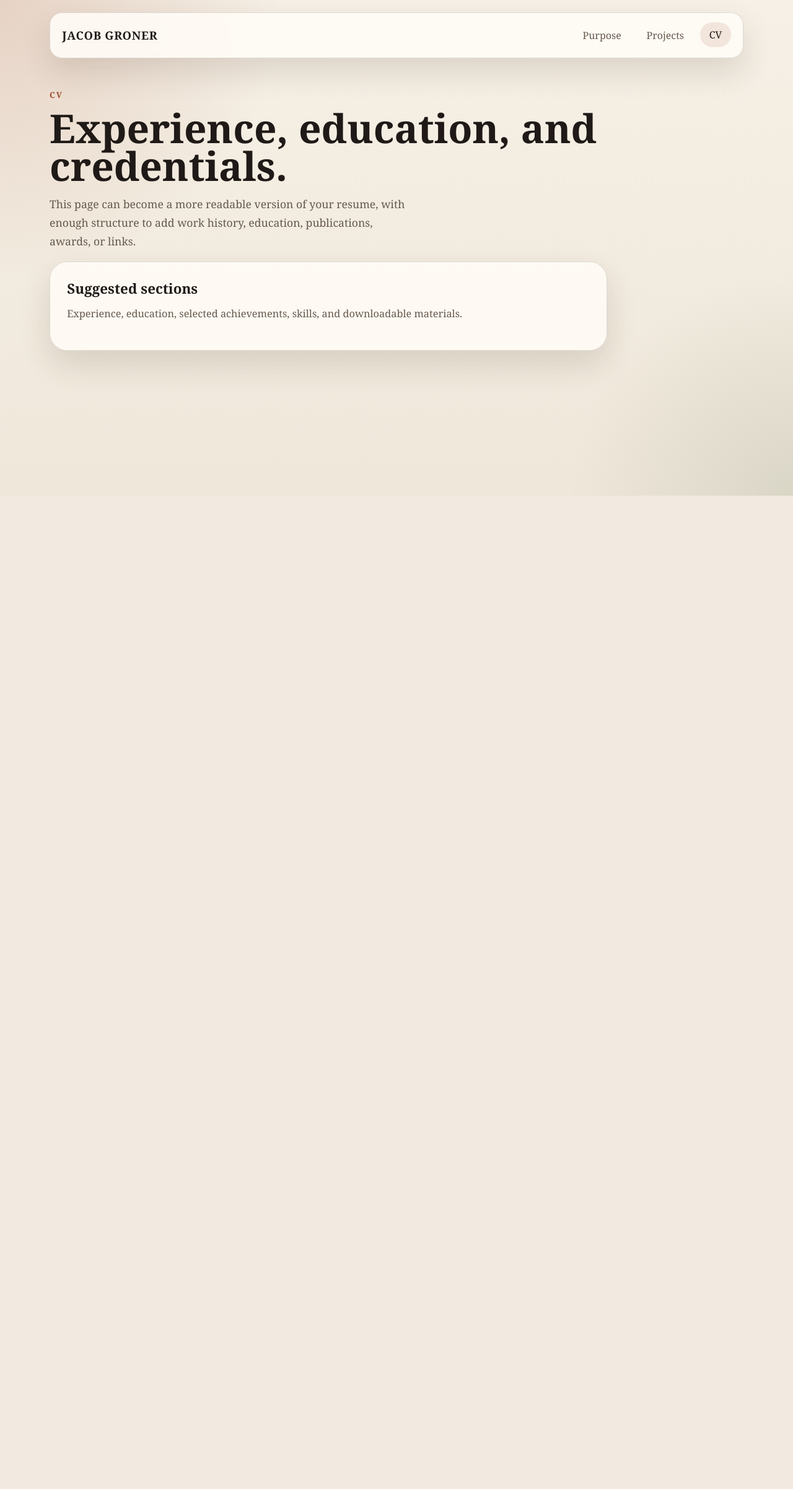
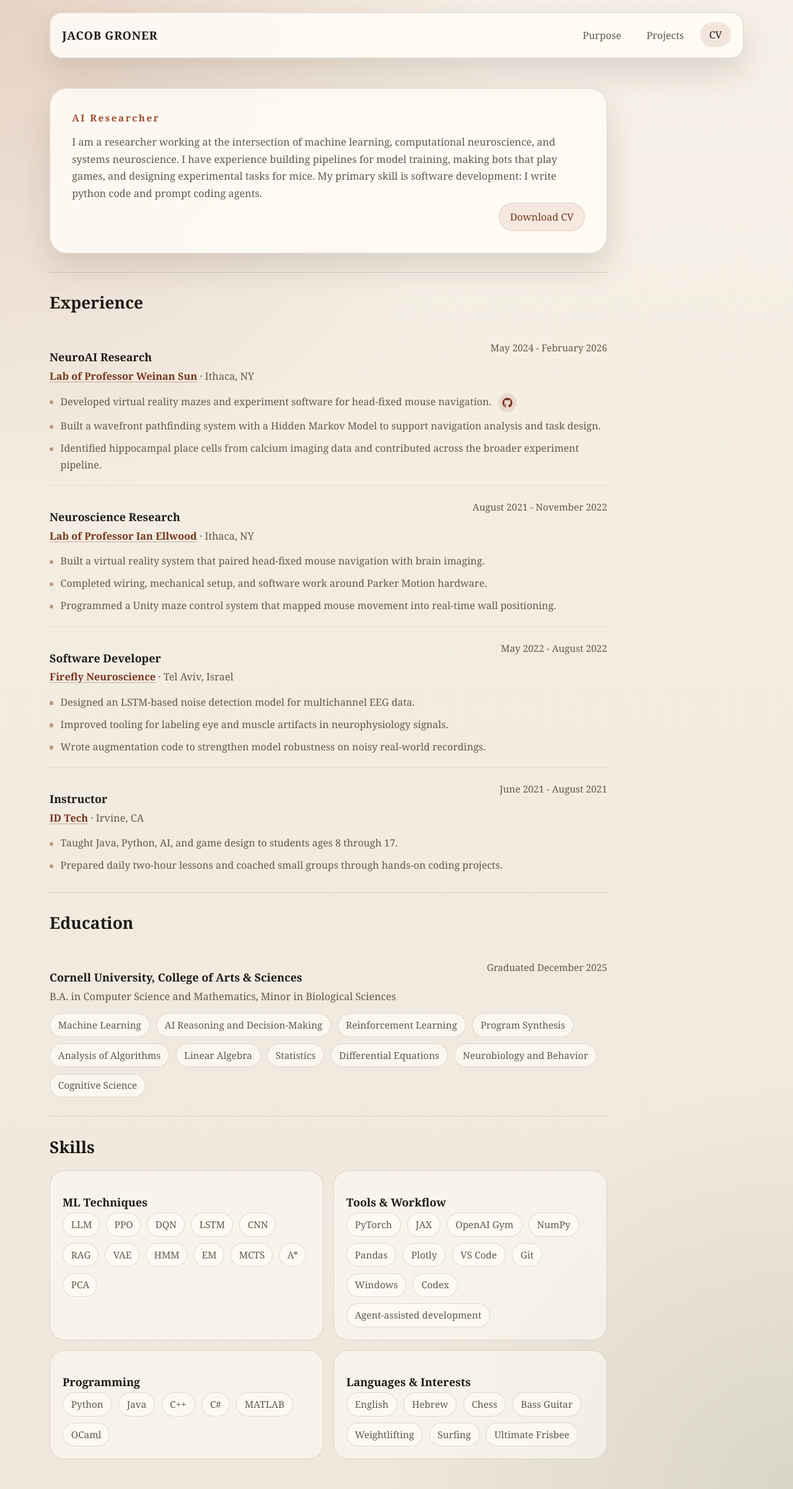
Before and after one commit to Jgroner11/personal-website, a PHP site: page /cv.html in a window 1280 px wide. Shown: the whole page at 62% size. Before the commit the page ends 800 px from the top, so only its background shows below. Run offline with PHP 8.4, Linux system fonts and the light colour scheme.

Commit message:
cleaned up cv formatting, looks passable now, but still some problems with white space around button

```diff
--- a/css/styles.css
+++ b/css/styles.css
@@ -195,6 +195,234 @@ p {
   padding: 1.7rem;
 }
 
+.cv-page {
+  display: grid;
+  gap: 1.9rem;
+}
+
+.cv-hero {
+  display: flex;
+  flex-direction: column;
+  padding: 2.2rem;
+}
+
+.cv-eyebrow {
+  font-size: 0.96rem;
+  text-transform: none;
+}
+
+.cv-role {
+  max-width: 36rem;
+  margin-bottom: 0;
+  font-size: 1.15rem;
+  color: var(--ink);
+}
+
+.cv-download {
+  align-self: flex-end;
+  padding: 0.68rem 1.05rem;
+  border: 1px solid rgba(159, 77, 46, 0.18);
+  background: rgba(159, 77, 46, 0.1);
+  color: var(--accent-deep);
+  white-space: nowrap;
+  box-shadow: none;
+}
+
+.cv-download:hover {
+  background: rgba(159, 77, 46, 0.16);
+  color: var(--accent);
+}
+
+.cv-summary {
+  max-width: none;
+  margin-bottom: 0;
+}
+
+.cv-section {
+  padding-top: 1.9rem;
+  border-top: 1px solid var(--line);
+}
+
+.cv-section-title {
+  margin-bottom: 1.25rem;
+  font-size: 1.65rem;
+}
+
+.cv-entry {
+  padding: 1.25rem 0;
+  border-bottom: 1px solid rgba(31, 26, 23, 0.08);
+}
+
+.cv-entry:last-child {
+  padding-bottom: 0;
+  border-bottom: 0;
+}
+
+.cv-entry h3,
+.cv-skill-card h3 {
+  margin-bottom: 0.35rem;
+  font-size: 1.12rem;
+}
+
+.cv-entry-head {
+  display: flex;
+  align-items: flex-start;
+  justify-content: space-between;
+  gap: 1.5rem;
+  margin-bottom: 0.8rem;
+}
+
+.cv-entry-org,
+.cv-entry-date {
+  margin-bottom: 0;
+  color: var(--muted);
+}
+
+.cv-entry-org a {
+  color: var(--accent-deep);
+  font-weight: 700;
+  text-decoration: underline;
+  text-decoration-color: rgba(118, 54, 29, 0.35);
+  text-underline-offset: 0.18em;
+  transition: color 180ms ease, text-decoration-color 180ms ease;
+}
+
+.cv-entry-org a:hover {
+  color: var(--accent);
+  text-decoration-color: currentColor;
+}
+
+.cv-entry-date {
+  margin-top: 0.14rem;
+  white-space: nowrap;
+  font-size: 0.96rem;
+}
+
+.cv-list,
+.cv-pill-list {
+  margin: 0;
+  padding: 0;
+  list-style: none;
+}
+
+.cv-list {
+  display: grid;
+  gap: 0.6rem;
+}
+
+.cv-list li {
+  position: relative;
+  padding-left: 1.1rem;
+  color: var(--muted);
+  line-height: 1.65;
+}
+
+.cv-list li::before {
+  content: "";
+  position: absolute;
+  top: 0.72rem;
+  left: 0;
+  width: 0.4rem;
+  height: 0.4rem;
+  border-radius: 999px;
+  background: rgba(159, 77, 46, 0.55);
+}
+
+.cv-inline-link {
+  display: inline-block;
+  width: 1.9rem;
+  height: 1.9rem;
+  margin-left: 0.4rem;
+  border-radius: 999px;
+  vertical-align: middle;
+  color: var(--accent-deep);
+  background: rgba(159, 77, 46, 0.12);
+  transition: transform 180ms ease, background-color 180ms ease, color 180ms ease;
+}
+
+.cv-inline-link:hover {
+  transform: translateY(-1px);
+  color: var(--accent);
+  background: rgba(159, 77, 46, 0.18);
+}
+
+.cv-inline-link svg {
+  display: block;
+  width: 1rem;
+  height: 1rem;
+  margin: 0.45rem;
+  fill: currentColor;
+}
+
+.cv-pill-list {
+  display: flex;
+  flex-wrap: wrap;
+  gap: 0.65rem;
+}
+
+.cv-pill-list li {
+  padding: 0.48rem 0.8rem;
+  border: 1px solid var(--line);
+  border-radius: 999px;
+  background: rgba(255, 252, 246, 0.68);
+  color: var(--muted);
+  font-size: 0.96rem;
+}
+
+.cv-expand-pill {
+  position: relative;
+  width: calc(var(--pill-short-width, 0px) + 1.6rem);
+  transition: width 650ms ease, background-color 650ms ease, border-color 650ms ease, box-shadow 650ms ease, transform 650ms ease;
+  transform-origin: left center;
+}
+
+.cv-pill-short,
+.cv-pill-full {
+  display: inline-block;
+  white-space: nowrap;
+  transition: opacity 460ms ease, transform 650ms ease;
+}
+
+.cv-pill-full {
+  position: absolute;
+  top: 50%;
+  left: 0.8rem;
+  opacity: 0;
+  transform: translateY(-50%) translateX(0.3rem);
+  pointer-events: none;
+}
+
+.cv-expand-pill.is-active .cv-pill-short {
+  opacity: 0;
+  transform: translateX(-0.25rem);
+}
+
+.cv-expand-pill.is-active .cv-pill-full {
+  opacity: 1;
+  transform: translateY(-50%) translateX(0);
+}
+
+.cv-expand-pill.is-active {
+  width: calc(var(--pill-full-width, 0px) + 1.6rem);
+  background: rgba(159, 77, 46, 0.12);
+  border-color: rgba(159, 77, 46, 0.24);
+  box-shadow: 0 8px 20px rgba(118, 54, 29, 0.1);
+  color: var(--accent-deep);
+}
+
+.cv-skill-grid {
+  display: grid;
+  grid-template-columns: repeat(2, minmax(0, 1fr));
+  gap: 1rem;
+}
+
+.cv-skill-card {
+  padding: 1.25rem;
+  border: 1px solid var(--line);
+  border-radius: 24px;
+  background: rgba(255, 252, 246, 0.56);
+}
+
 .project-list {
   display: grid;
   gap: 1.5rem;
@@ -317,4 +545,18 @@ p {
   .portrait-card {
     order: -1;
   }
+
+  .cv-entry-head {
+    flex-direction: column;
+    align-items: flex-start;
+    gap: 0.75rem;
+  }
+
+  .cv-entry-date {
+    white-space: normal;
+  }
+
+  .cv-skill-grid {
+    grid-template-columns: 1fr;
+  }
 }
--- a/cv.html
+++ b/cv.html
@@ -4,8 +4,9 @@
   <meta charset="UTF-8">
   <meta name="viewport" content="width=device-width, initial-scale=1.0">
   <meta name="description" content="CV page for Jacob Groner">
-  <title>CV | Jacob Groner</title>
+  <title></title>
   <link rel="stylesheet" href="css/styles.css">
+  <script src="js/site.js"></script>
 </head>
 <body>
   <div class="page-shell">
@@ -18,19 +19,186 @@
       </nav>
     </header>
 
-    <main class="content-page">
-      <p class="eyebrow">CV</p>
-      <h1>Experience, education, and credentials.</h1>
-      <p class="lead">
-        This page can become a more readable version of your resume, with enough structure
-        to add work history, education, publications, awards, or links.
-      </p>
+    <main class="content-page cv-page">
+      <section class="content-card cv-hero">
+        <p class="eyebrow cv-eyebrow">AI Researcher</p>
+        <p class="cv-summary">
+          I am a researcher working at the intersection of machine learning, computational neuroscience, and systems neuroscience. I have experience building pipelines for model training, making bots that play games, and designing experimental tasks for mice. My primary skill is software development: I write python code and prompt coding agents.
+        </p>
+        <a class="button-link cv-download" href="assets/docs/Jacob_Groner_CV.pdf" download>Download CV</a>
+      </section>
 
-      <section class="content-card">
-        <h2>Suggested sections</h2>
-        <p>Experience, education, selected achievements, skills, and downloadable materials.</p>
+      <section class="cv-section">
+        <h2 class="cv-section-title">Experience</h2>
+
+        <article class="cv-entry">
+          <div class="cv-entry-head">
+            <div>
+              <h3>NeuroAI Research</h3>
+              <p class="cv-entry-org">
+                <a href="https://neuroai.github.io/sunlab/" target="_blank" rel="noreferrer">Lab of Professor Weinan Sun</a> · Ithaca, NY
+              </p>
+            </div>
+            <p class="cv-entry-date">May 2024 - February 2026</p>
+          </div>
+          <ul class="cv-list">
+            <li>
+              Developed virtual reality mazes and experiment software for head-fixed mouse navigation.
+              <a class="cv-inline-link" href="https://github.com/Sun-Lab-NBB" target="_blank" rel="noreferrer" aria-label="View Sun Lab NBB GitHub organization">
+                <svg viewBox="0 0 16 16" aria-hidden="true">
+                  <path d="M8 0C3.58 0 0 3.58 0 8a8 8 0 0 0 5.47 7.59c.4.07.55-.17.55-.38 0-.19-.01-.82-.01-1.49C4 14.09 3.48 13.22 3.32 12.77c-.09-.23-.48-.94-.82-1.13-.28-.15-.68-.52-.01-.53.63-.01 1.08.58 1.23.82.72 1.21 1.87.87 2.33.66.07-.52.28-.87.5-1.07-1.78-.2-3.64-.89-3.64-3.95 0-.87.31-1.59.82-2.15-.08-.2-.36-1.02.08-2.12 0 0 .67-.21 2.2.82a7.52 7.52 0 0 1 4 0c1.53-1.04 2.2-.82 2.2-.82.44 1.1.16 1.92.08 2.12.51.56.82 1.27.82 2.15 0 3.07-1.87 3.75-3.65 3.95.29.25.54.73.54 1.48 0 1.07-.01 1.93-.01 2.2 0 .21.15.46.55.38A8 8 0 0 0 16 8c0-4.42-3.58-8-8-8Z"></path>
+                </svg>
+              </a>
+            </li>
+            <li>Built a wavefront pathfinding system with a Hidden Markov Model to support navigation analysis and task design.</li>
+            <li>Identified hippocampal place cells from calcium imaging data and contributed across the broader experiment pipeline.</li>
+          </ul>
+        </article>
+
+        <article class="cv-entry">
+          <div class="cv-entry-head">
+            <div>
+              <h3>Neuroscience Research</h3>
+              <p class="cv-entry-org">
+                <a href="https://ellwoodlab.org/" target="_blank" rel="noreferrer">Lab of Professor Ian Ellwood</a> · Ithaca, NY
+              </p>
+            </div>
+            <p class="cv-entry-date">August 2021 - November 2022</p>
+          </div>
+          <ul class="cv-list">
+            <li>Built a virtual reality system that paired head-fixed mouse navigation with brain imaging.</li>
+            <li>Completed wiring, mechanical setup, and software work around Parker Motion hardware.</li>
+            <li>Programmed a Unity maze control system that mapped mouse movement into real-time wall positioning.</li>
+          </ul>
+        </article>
+
+        <article class="cv-entry">
+          <div class="cv-entry-head">
+            <div>
+              <h3>Software Developer</h3>
+              <p class="cv-entry-org">
+                <a href="https://fireflyneuro.com/" target="_blank" rel="noreferrer">Firefly Neuroscience</a> · Tel Aviv, Israel
+              </p>
+            </div>
+            <p class="cv-entry-date">May 2022 - August 2022</p>
+          </div>
+          <ul class="cv-list">
+            <li>Designed an LSTM-based noise detection model for multichannel EEG data.</li>
+            <li>Improved tooling for labeling eye and muscle artifacts in neurophysiology signals.</li>
+            <li>Wrote augmentation code to strengthen model robustness on noisy real-world recordings.</li>
+          </ul>
+        </article>
+
+        <article class="cv-entry">
+          <div class="cv-entry-head">
+            <div>
+              <h3>Instructor</h3>
+              <p class="cv-entry-org">
+                <a href="https://www.idtech.com/" target="_blank" rel="noreferrer">ID Tech</a> · Irvine, CA
+              </p>
+            </div>
+            <p class="cv-entry-date">June 2021 - August 2021</p>
+          </div>
+          <ul class="cv-list">
+            <li>Taught Java, Python, AI, and game design to students ages 8 through 17.</li>
+            <li>Prepared daily two-hour lessons and coached small groups through hands-on coding projects.</li>
+          </ul>
+        </article>
+      </section>
+
+      <section class="cv-section">
+        <h2 class="cv-section-title">Education</h2>
+
+        <article class="cv-entry">
+          <div class="cv-entry-head">
+            <div>
+              <h3>Cornell University, College of Arts &amp; Sciences</h3>
+              <p class="cv-entry-org">B.A. in Computer Science and Mathematics, Minor in Biological Sciences</p>
+            </div>
+            <p class="cv-entry-date">Graduated December 2025</p>
+          </div>
+          <ul class="cv-pill-list">
+            <li>Machine Learning</li>
+            <li>AI Reasoning and Decision-Making</li>
+            <li>Reinforcement Learning</li>
+            <li>Program Synthesis</li>
+            <li>Analysis of Algorithms</li>
+            <li>Linear Algebra</li>
+            <li>Statistics</li>
+            <li>Differential Equations</li>
+            <li>Neurobiology and Behavior</li>
+            <li>Cognitive Science</li>
+          </ul>
+        </article>
+      </section>
+
+      <section class="cv-section">
+        <h2 class="cv-section-title">Skills</h2>
+
+        <div class="cv-skill-grid">
+          <article class="cv-skill-card">
+            <h3>ML Techniques</h3>
+            <ul class="cv-pill-list">
+              <li class="cv-expand-pill"><span class="cv-pill-short">LLM</span><span class="cv-pill-full">Large Language Model</span></li>
+              <li class="cv-expand-pill"><span class="cv-pill-short">PPO</span><span class="cv-pill-full">Proximal Policy Optimization</span></li>
+              <li class="cv-expand-pill"><span class="cv-pill-short">DQN</span><span class="cv-pill-full">Deep Q-Network</span></li>
+              <li class="cv-expand-pill"><span class="cv-pill-short">LSTM</span><span class="cv-pill-full">Long Short-Term Memory</span></li>
+              <li class="cv-expand-pill"><span class="cv-pill-short">CNN</span><span class="cv-pill-full">Convolutional Neural Network</span></li>
+              <li class="cv-expand-pill"><span class="cv-pill-short">RAG</span><span class="cv-pill-full">Retrieval-Augmented Generation</span></li>
+              <li class="cv-expand-pill"><span class="cv-pill-short">VAE</span><span class="cv-pill-full">Variational Autoencoder</span></li>
+              <li class="cv-expand-pill"><span class="cv-pill-short">HMM</span><span class="cv-pill-full">Hidden Markov Model</span></li>
+              <li class="cv-expand-pill"><span class="cv-pill-short">EM</span><span class="cv-pill-full">Expectation Maximization</span></li>
+              <li class="cv-expand-pill"><span class="cv-pill-short">MCTS</span><span class="cv-pill-full">Monte Carlo Tree Search</span></li>
+              <li class="cv-expand-pill"><span class="cv-pill-short">A*</span><span class="cv-pill-full">A* Search</span></li>
+              <li class="cv-expand-pill"><span class="cv-pill-short">PCA</span><span class="cv-pill-full">Principal Component Analysis</span></li>
+            </ul>
+          </article>
+
+          <article class="cv-skill-card">
+            <h3>Tools &amp; Workflow</h3>
+            <ul class="cv-pill-list">
+              <li>PyTorch</li>
+              <li>JAX</li>
+              <li>OpenAI Gym</li>
+              <li>NumPy</li>
+              <li>Pandas</li>
+              <li>Plotly</li>
+              <li>VS Code</li>
+              <li>Git</li>
+              <li>Windows</li>
+              <li>Codex</li>
+              <li>Agent-assisted development</li>
+            </ul>
+          </article>
+
+          <article class="cv-skill-card">
+            <h3>Programming</h3>
+            <ul class="cv-pill-list">
+              <li>Python</li>
+              <li>Java</li>
+              <li>C++</li>
+              <li>C#</li>
+              <li>MATLAB</li>
+              <li>OCaml</li>
+            </ul>
+          </article>
+
+          <article class="cv-skill-card">
+            <h3>Languages &amp; Interests</h3>
+            <ul class="cv-pill-list">
+              <li>English</li>
+              <li>Hebrew</li>
+              <li>Chess</li>
+              <li>Bass Guitar</li>
+              <li>Weightlifting</li>
+              <li>Surfing</li>
+              <li>Ultimate Frisbee</li>
+            </ul>
+          </article>
+        </div>
       </section>
     </main>
   </div>
+  <script src="js/cv.js"></script>
 </body>
 </html>
--- a/index.html
+++ b/index.html
@@ -4,8 +4,9 @@
   <meta charset="UTF-8">
   <meta name="viewport" content="width=device-width, initial-scale=1.0">
   <meta name="description" content="Jacob Groner personal website">
-  <title>Jacob Groner</title>
+  <title></title>
   <link rel="stylesheet" href="css/styles.css">
+  <script src="js/site.js"></script>
 </head>
 <body>
   <div class="page-shell">
--- /dev/null
+++ b/js/site.js
@@ -0,0 +1 @@
+document.title = "Jacob Groner";
--- a/projects.html
+++ b/projects.html
@@ -4,8 +4,9 @@
   <meta charset="UTF-8">
   <meta name="viewport" content="width=device-width, initial-scale=1.0">
   <meta name="description" content="Projects page for Jacob Groner">
-  <title>Projects | Jacob Groner</title>
+  <title></title>
   <link rel="stylesheet" href="css/styles.css">
+  <script src="js/site.js"></script>
 </head>
 <body>
   <div class="page-shell">
--- a/purpose.html
+++ b/purpose.html
@@ -4,8 +4,9 @@
   <meta charset="UTF-8">
   <meta name="viewport" content="width=device-width, initial-scale=1.0">
   <meta name="description" content="Purpose page for Jacob Groner">
-  <title>Purpose | Jacob Groner</title>
+  <title></title>
   <link rel="stylesheet" href="css/styles.css">
+  <script src="js/site.js"></script>
 </head>
 <body>
   <div class="page-shell">
```
Also changed, not shown: js/cv.js (added, +46 -0 lines), 1 other file.
